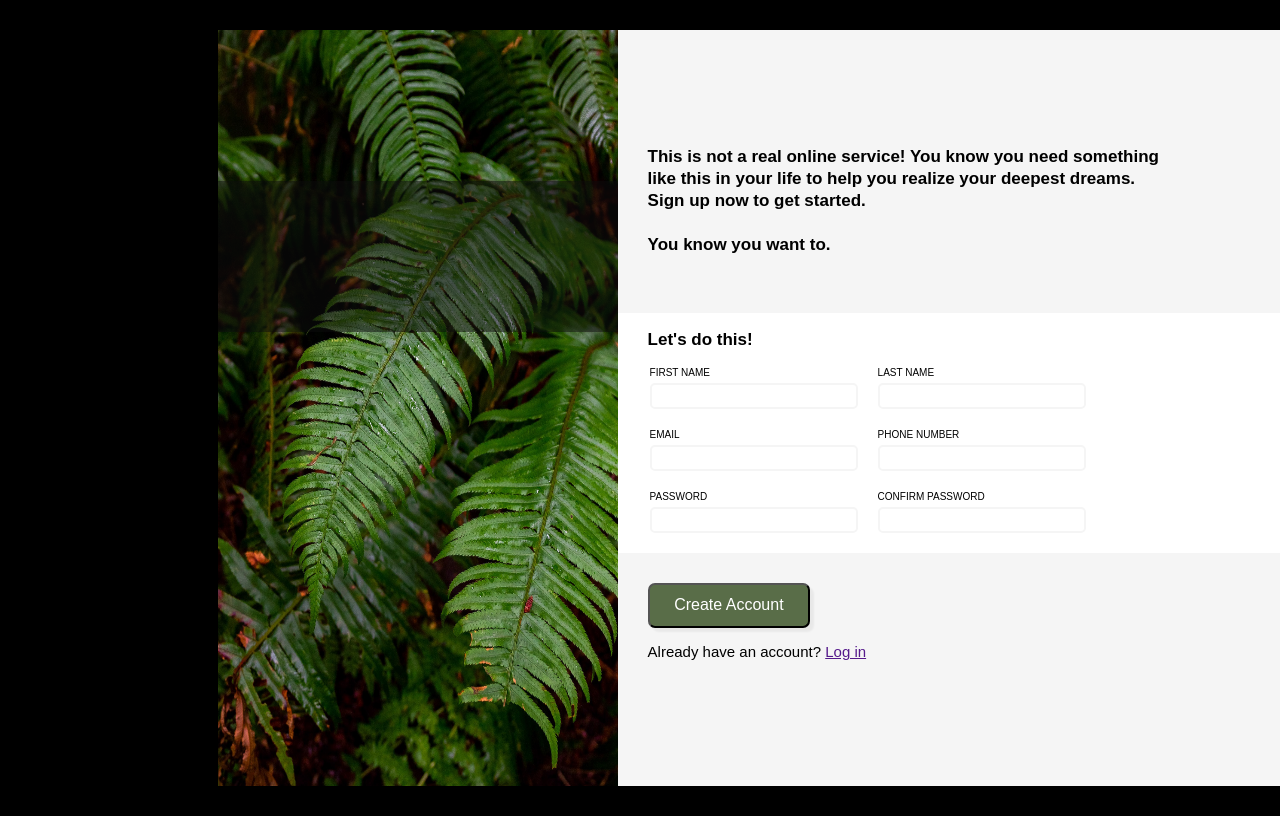
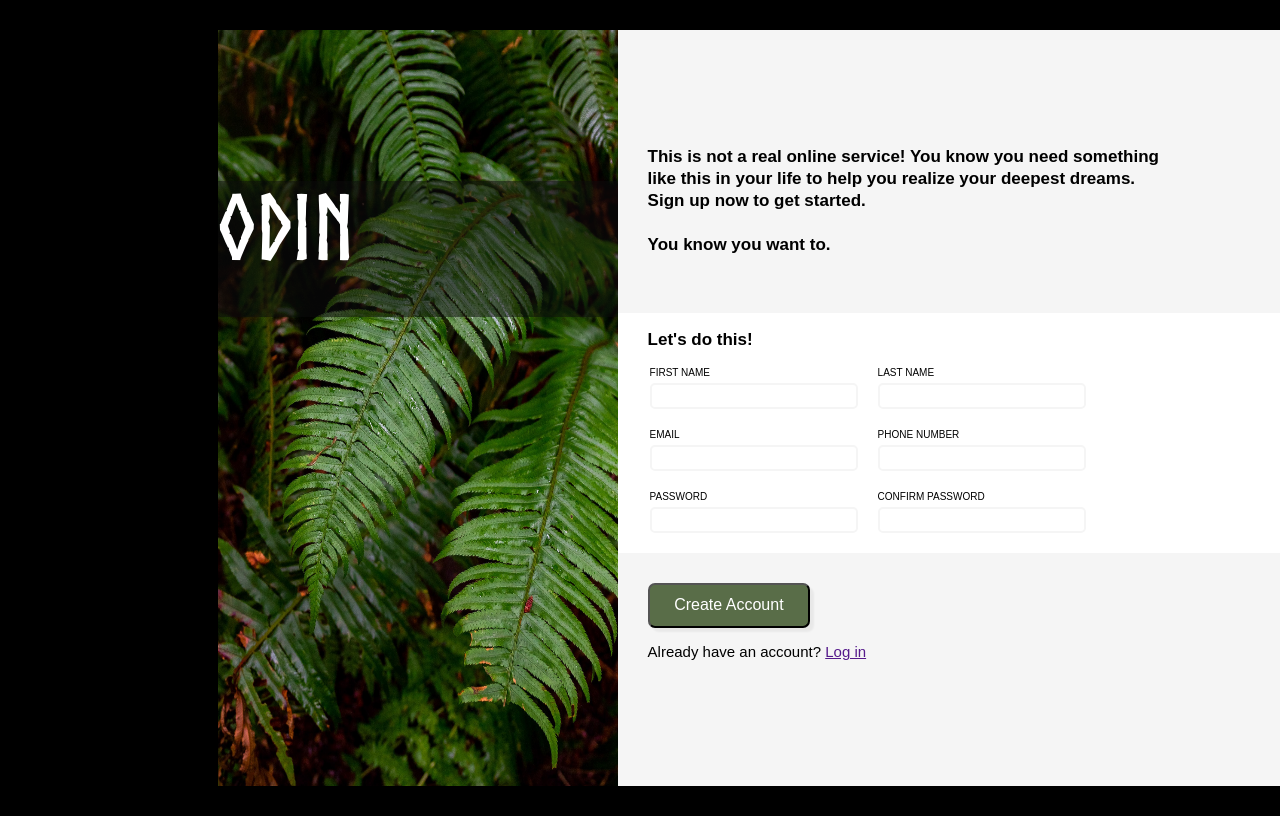
Before and after one commit to kinn81/sign-up-form, a plain HTML site: page index.html in a window 1280 px wide. Shown: the top 816 px of the page. Drawn offline with Linux system fonts and the light colour scheme.

Commit message:
Check in changes... almost done

```diff
--- a/index.html
+++ b/index.html
@@ -14,8 +14,8 @@
     <div id="main-page">
         <div id="left-frame">
             <div id="logo">
-
-
+                <img src="" alt="">
+                <p>ODIN</p>
             </div>
         </div>
         <div id="right-frame">
--- a/styles.css
+++ b/styles.css
@@ -1,3 +1,8 @@
+@font-face {
+    font-family: norse-bold;
+    src: url(Norse-Bold.otf);
+}
+
 :root {
     --heading-txt-size: clamp(17px, 1.2vw, 30px);
     --dark-background: RGB(245, 245, 245);
@@ -27,6 +32,7 @@ body {
 
 
 #left-frame {
+    position: relative;
     background-image: url("halie-west-25xggax4bSA-unsplash.jpg");
     background-repeat: no-repeat;
     background-size: 100% 100%;
@@ -88,7 +94,6 @@ body {
 
 .rb-div>p {
     font-size: clamp(15px, 1vw, 19px);
-
 }
 
 .rb-div>button {
@@ -103,18 +108,22 @@ body {
 }
 
 #logo {
-    position: relative;
+    position: absolute;
     top: 20%;
-
     display: flex;
     flex-direction: row;
-    height: 20%;
+    width: 100%;
+    height: 18%;
     background-color: rgb(13, 13, 13, 0.5);
 
 }
 
-
-
+#logo>p{
+    font-family: norse-bold;
+    font-size: 90px;
+    color: rgb(255,255,255);
+    margin:0;
+}
 
 
 /*
@@ -128,7 +137,6 @@ input {
     height: clamp(20px, 1.5vw, 50px);
     width: clamp(200px, 15vw, 1000px);
     text-indent: 5px;
-
 }
 
 input:focus {
@@ -143,7 +151,6 @@ input:not(:placeholder-shown):invalid {
 
 label {
     font-size: clamp(10px, .75vw, 17px);
-
 }
 
 fieldset {
@@ -158,8 +165,6 @@ fieldset {
 form {
     padding-bottom: 5px;
 }
-
-
 
 /*
 Each ROW of the form (a div that contains the inputs)
@@ -181,7 +186,7 @@ fieldset>* {
 }
 
 .passwordLabel::before {
-    content: "Passwords do not match";
+    content: "*Passwords do not match";
     font-size: clamp(8px, .75vw, 17px);
     color: red;
 }
```
